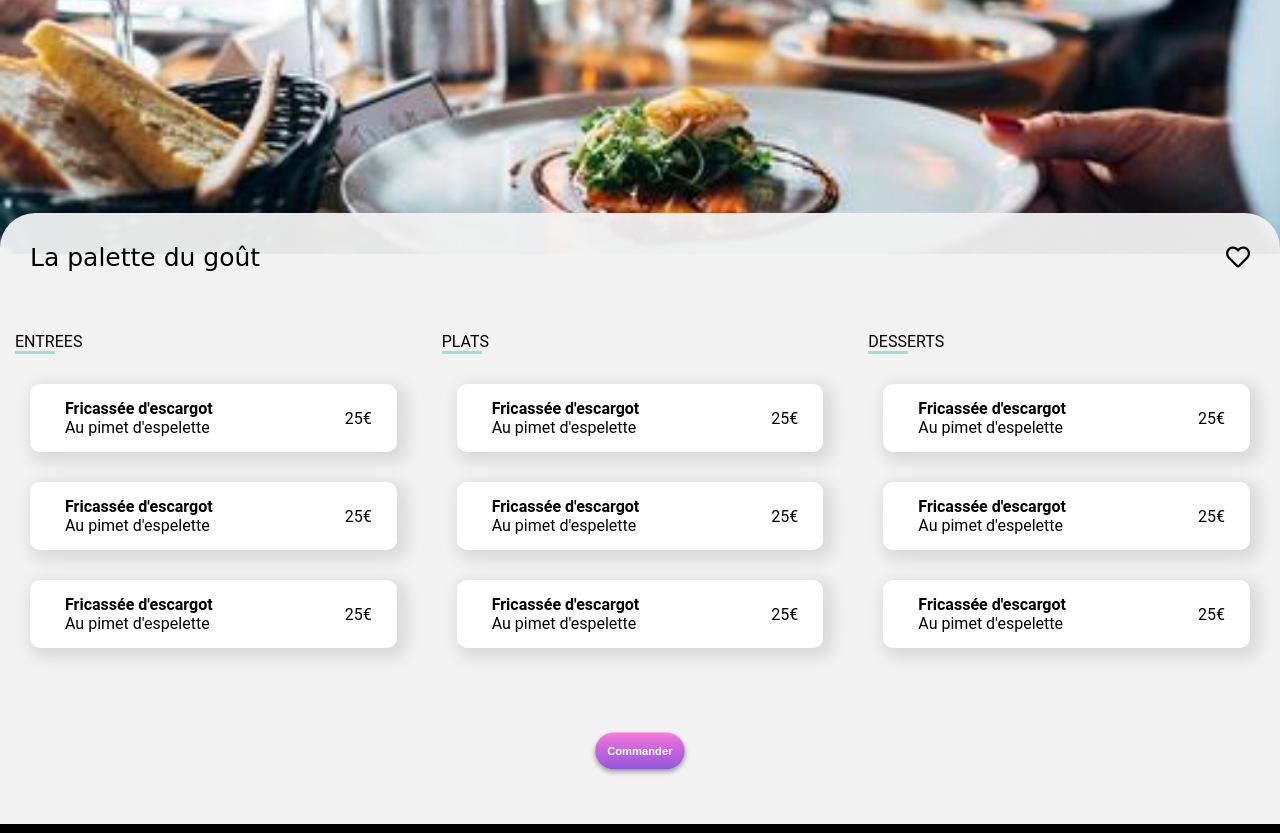
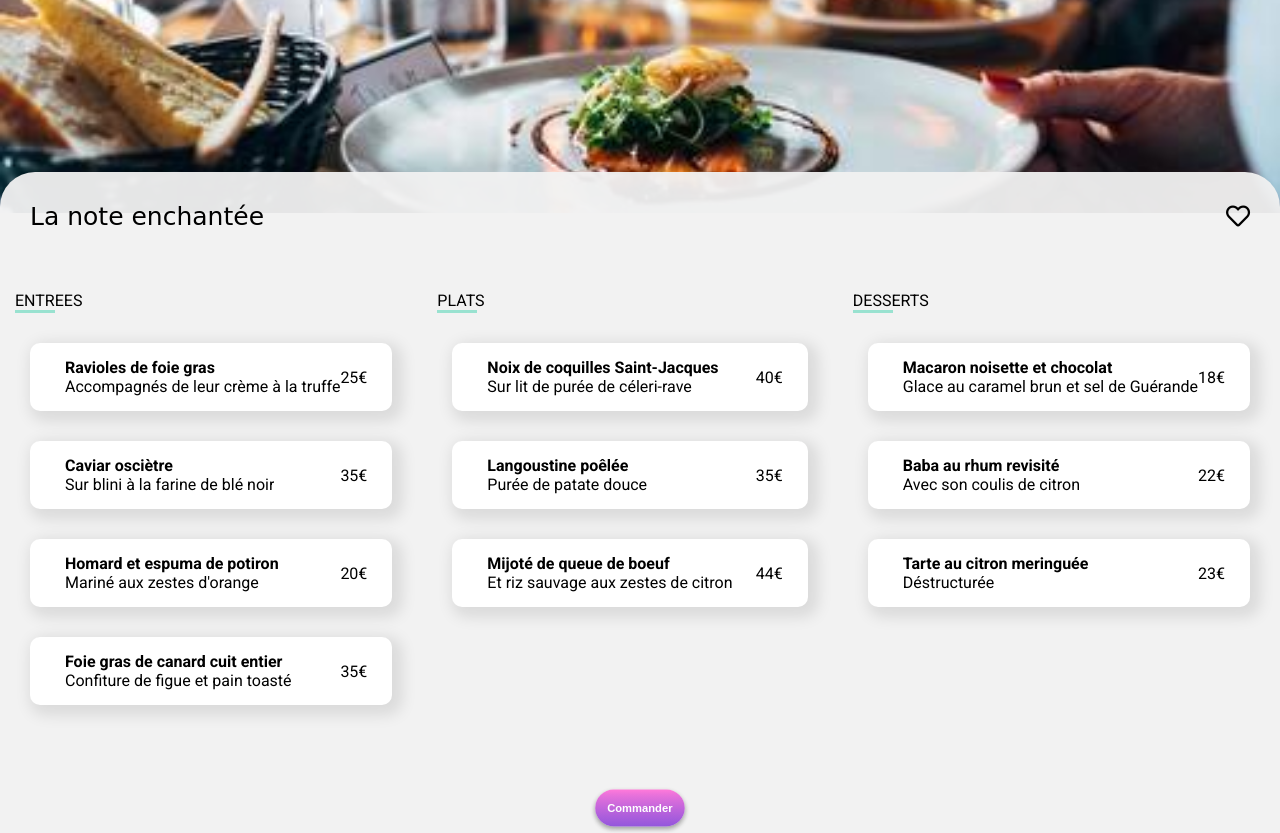
Before and after one commit to Payousy/P3_ohmyfood, a website: page pages/notenchante.html in a window 1280 px wide. Shown: the part 133-966 px from the top of the page. Drawn offline with Linux system fonts and the light colour scheme; a web font is replaced by a local one.

Commit message:
Ajout du texte sur carte

```diff
--- a/pages/notenchante.html
+++ b/pages/notenchante.html
@@ -7,6 +7,9 @@
 
     <!--Links CDN-->
     <link rel="stylesheet" href="https://use.fontawesome.com/releases/v5.15.4/css/all.css" integrity="sha384-DyZ88mC6Up2uqS4h/KRgHuoeGwBcD4Ng9SiP4dIRy0EXTlnuz47vAwmeGwVChigm" crossorigin="anonymous">
+    <link rel="preconnect" href="https://fonts.googleapis.com">
+    <link rel="preconnect" href="https://fonts.gstatic.com" crossorigin>
+    <link href="https://fonts.googleapis.com/css2?family=Roboto:ital,wght@0,100;0,300;0,400;0,500;0,700;0,900;1,100;1,300;1,400;1,500;1,700;1,900&family=Shrikhand&display=swap" rel="stylesheet">
 
     <link rel="stylesheet" type="text/css" href="../assets/css/style.css">
 
@@ -14,14 +17,15 @@
 </head>
 <body>
     <header>
-        <div class="header_menu">
+        <div class="logo_ohmyfood">
              <a  href="../index.html">
-                <div>
+                <div class="back_accueil">
                     <i class="fas fa-arrow-left"></i>
                 </div>
+
             </a>
-             <div class="logo logo_logo--restaurant">
-                     <img src="../assets/images/logo/ohmyfood.png" alt="logo -ohmyfood">
+             <div id="logo_menu">
+                    <h1>ohmyfood</h1>
                 </div>
         </div>
     </header>
@@ -33,7 +37,8 @@
         </div>
         <div class="menus">
             <div class="menus_nomresto">
-                <p>La palette du goût</p><div class="heart">
+                <p>La note enchantée</p>
+                <div class="heart">
                     <i class="far fa-heart"></i>
                     <i class="fas fa-heart filled"></i>
                 </div>
@@ -49,10 +54,10 @@
                 <div id="case-1" class="carte-plat">
                     <div class="carte_titre_p">
                         <div class="carte_titre">
-                            <p>Fricassée d'escargot</p>
+                            <p>Ravioles de foie gras</p>
                         </div>
                         <div class="carte_p">
-                            <p>Au pimet d'espelette</p>
+                            <p>Accompagnés de leur crème à la truffe</p>
                         </div>
                     </div>
                         <div class="carte-plat_prix-check">
@@ -70,15 +75,15 @@
                 <div id="case-2" class="carte-plat">
                     <div class="carte_titre_p">
                         <div class="carte_titre">
-                            <p>Fricassée d'escargot</p>
+                            <p>Caviar osciètre</p>
                         </div>
                         <div class="carte_p">
-                            <p>Au pimet d'espelette</p>
+                            <p>Sur blini à la farine de blé noir</p>
                         </div>
                     </div>
                         <div class="carte-plat_prix-check">
                             <div class="carte-plat_prix-check__prix">
-                                25€
+                                35€
                             </div>
                             <div class="carte_icon carte-plat_prix-check__check">
                                 <i class="fas fa-check-circle"></i>
@@ -91,15 +96,36 @@
                 <div id="case-3" class="carte-plat">
                     <div class="carte_titre_p">
                         <div class="carte_titre">
-                            <p>Fricassée d'escargot</p>
+                            <p>Homard et espuma de potiron</p>
                         </div>
                         <div class="carte_p">
-                            <p>Au pimet d'espelette</p>
+                            <p>Mariné aux zestes d'orange</p>
                         </div>
                     </div>
                         <div class="carte-plat_prix-check">
                             <div class="carte-plat_prix-check__prix">
-                                25€
+                                20€
+                            </div>
+                            <div class="carte_icon carte-plat_prix-check__check">
+                                <i class="fas fa-check-circle"></i>
+                            </div>
+                        </div>
+                    </div>
+                    </div>
+                    <!--Plat 3-->
+                <div class="apparution-carte">
+                    <div id="case-3" class="carte-plat">
+                        <div class="carte_titre_p">
+                            <div class="carte_titre">
+                                <p>Foie gras de canard cuit entier</p>
+                            </div>
+                            <div class="carte_p">
+                                <p>Confiture de figue et pain toasté</p>
+                            </div>
+                        </div>
+                            <div class="carte-plat_prix-check">
+                                <div class="carte-plat_prix-check__prix">
+                                    35€
                                 </div>
                                 <div class="carte_icon carte-plat_prix-check__check">
                                     <i class="fas fa-check-circle"></i>
@@ -118,15 +144,15 @@
                 <div id="case-4" class="carte-plat">
                     <div class="carte_titre_p">
                         <div class="carte_titre">
-                            <p>Fricassée d'escargot</p>
+                            <p>Noix de coquilles Saint-Jacques</p>
                         </div>
                         <div class="carte_p">
-                            <p>Au pimet d'espelette</p>
+                            <p>Sur lit de purée de céleri-rave</p>
                         </div>
                     </div>
                         <div class="carte-plat_prix-check">
                             <div class="carte-plat_prix-check__prix">
-                                25€
+                                40€
                             </div>
                             <div class="carte_icon carte-plat_prix-check__check">
                                 <i class="fas fa-check-circle"></i>
@@ -139,15 +165,15 @@
                 <div id="case-5" class="carte-plat">
                     <div class="carte_titre_p">
                         <div class="carte_titre">
-                            <p>Fricassée d'escargot</p>
+                            <p>Langoustine poêlée</p>
                         </div>
                         <div class="carte_p">
-                            <p>Au pimet d'espelette</p>
+                            <p>Purée de patate douce</p>
                         </div>
                     </div>
                         <div class="carte-plat_prix-check">
                             <div class="carte-plat_prix-check__prix">
-                                25€
+                                35€
                             </div>
                             <div class="carte_icon carte-plat_prix-check__check">
                                 <i class="fas fa-check-circle"></i>
@@ -160,15 +186,15 @@
                 <div id="case-6" class="carte-plat">
                     <div class="carte_titre_p">
                         <div class="carte_titre">
-                            <p>Fricassée d'escargot</p>
+                            <p>Mijoté de queue de boeuf</p>
                         </div>
                         <div class="carte_p">
-                            <p>Au pimet d'espelette</p>
+                            <p>Et riz sauvage aux zestes de citron</p>
                         </div>
                     </div>
                         <div class="carte-plat_prix-check">
                             <div class="carte-plat_prix-check__prix">
-                                25€
+                                44€
                             </div>
                             <div class="carte_icon carte-plat_prix-check__check">
                                 <i class="fas fa-check-circle"></i>
@@ -189,15 +215,15 @@
                     <div id="case-7" class="carte-plat">
                         <div class="carte_titre_p">
                             <div class="carte_titre">
-                                <p>Fricassée d'escargot</p>
+                                <p>Macaron noisette et chocolat</p>
                             </div>
                             <div class="carte_p">
-                                <p>Au pimet d'espelette</p>
+                                <p>Glace au caramel brun et sel de Guérande</p>
                             </div>
                         </div>
                             <div class="carte-plat_prix-check">
                                 <div class="carte-plat_prix-check__prix">
-                                    25€
+                                    18€
                                 </div>
                                 <div class="carte_icon carte-plat_prix-check__check">
                                     <i class="fas fa-check-circle"></i>
@@ -210,15 +236,15 @@
                     <div id="case-8" class="carte-plat">
                         <div class="carte_titre_p">
                             <div class="carte_titre">
-                                <p>Fricassée d'escargot</p>
+                                <p>Baba au rhum revisité</p>
                             </div>
                             <div class="carte_p">
-                                <p>Au pimet d'espelette</p>
+                                <p>Avec son coulis de citron</p>
                             </div>
                         </div>
                             <div class="carte-plat_prix-check">
                                 <div class="carte-plat_prix-check__prix">
-                                    25€
+                                    22€
                                 </div>
                                 <div class="carte_icon carte-plat_prix-check__check">
                                     <i class="fas fa-check-circle"></i>
@@ -231,15 +257,15 @@
                     <div id="case-9" class="carte-plat">
                         <div class="carte_titre_p">
                             <div class="carte_titre">
-                                <p>Fricassée d'escargot</p>
+                                <p>Tarte au citron meringuée</p>
                             </div>
                             <div class="carte_p">
-                                <p>Au pimet d'espelette</p>
+                                <p>Déstructurée</p>
                             </div>
                         </div>
                             <div class="carte-plat_prix-check">
                                 <div class="carte-plat_prix-check__prix">
-                                    25€
+                                    23€
                                 </div>
                                 <div class="carte_icon carte-plat_prix-check__check">
                                     <i class="fas fa-check-circle"></i>
@@ -260,10 +286,9 @@
     <!--footer-->
     <footer>
         <div>
-            <div class="">
-                <img src="../assets/images/logo/ohmyfood.png" alt="">
+            <div class="footer_logo">
+                <h1 class="">ohmyfood</h1>
             </div>
-
         <div class="footer">
             <div>
                 <p><i class="icons fas fa-utensils"></i>    Proposer un restaurant</p>
@@ -275,11 +300,12 @@
                 <p>Mentions légales</p>
             </div>
             <div>
-                    <a href="#"><p>Contact</p></a>
+                <a href="mailto:payoussy@hotmail.fr"><p>Contact</p></a>
             </div>
         </div>
 
      </div>
+
     </footer>
 </body>
 </html>
```
Also changed, not shown: index.html (+1 -1 lines), pages/alafrancaise.html (+40 -35 lines), pages/delicedesens.html (+40 -35 lines), pages/palettedugout.html (+25 -25 lines). Lines whose indentation alone changed are shown as unchanged.
